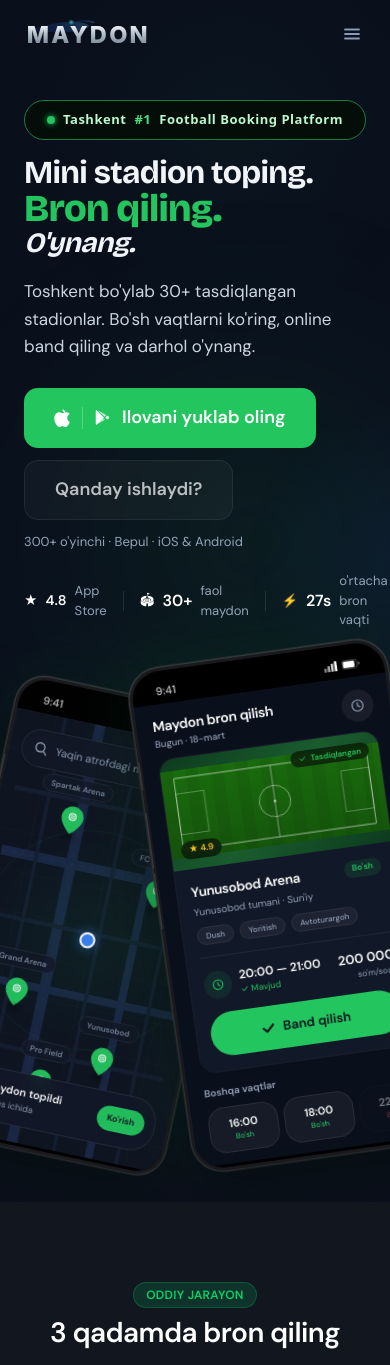
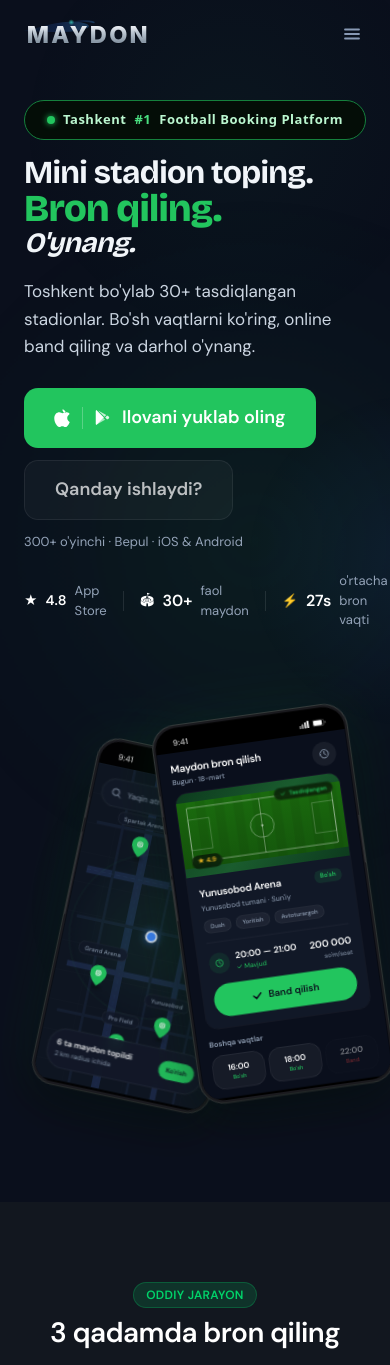
Before and after one commit to olmosbek856/maydonify-website1, a Next.js app: page / in a window 390 px wide. Shown: the top 1365 px of the page. Built offline with nearby package versions, Linux system fonts and the light colour scheme.

Commit message:
phone bug

```diff
--- a/src/components/home/Hero.tsx
+++ b/src/components/home/Hero.tsx
@@ -494,7 +494,8 @@
             transition={{ duration: 0.8, delay: 0.3, ease: [0.16, 1, 0.3, 1] }}>
 
             {/* Wrapper — relative for glow, flex for phone overlap */}
-            <div className="relative flex items-center" style={{ marginTop: -40 }}>
+            <div style={{ width: "min(520px, 90vw)", position: "relative" }}>
+            <div className="relative flex items-center scale-75 md:scale-90 lg:scale-100" style={{ marginTop: -40 }}>
 
               {/* Green glow behind */}
               <div className="absolute glow-pulse" style={{
@@ -505,8 +506,9 @@
               <div className="phone-back relative" style={{
                 transform: "rotate(12deg)",
                 zIndex: 1, opacity: 0.95,
-                marginRight: -50,
+                marginRight: "clamp(-30px, -4vw, -50px)",
                 marginTop: 40,
+                width: "clamp(180px, 22vw, 240px)",
               }}>
                 <IPhoneFrame width={240}>
                   <MapScreen />
@@ -517,11 +519,13 @@
               <div className="phone-front relative" style={{
                 transform: "rotate(-8deg)",
                 zIndex: 2,
+                width: "clamp(200px, 25vw, 260px)",
               }}>
                 <IPhoneFrame width={260}>
                   <BookingScreen />
                 </IPhoneFrame>
               </div>
+            </div>
             </div>
           </motion.div>
 
```
